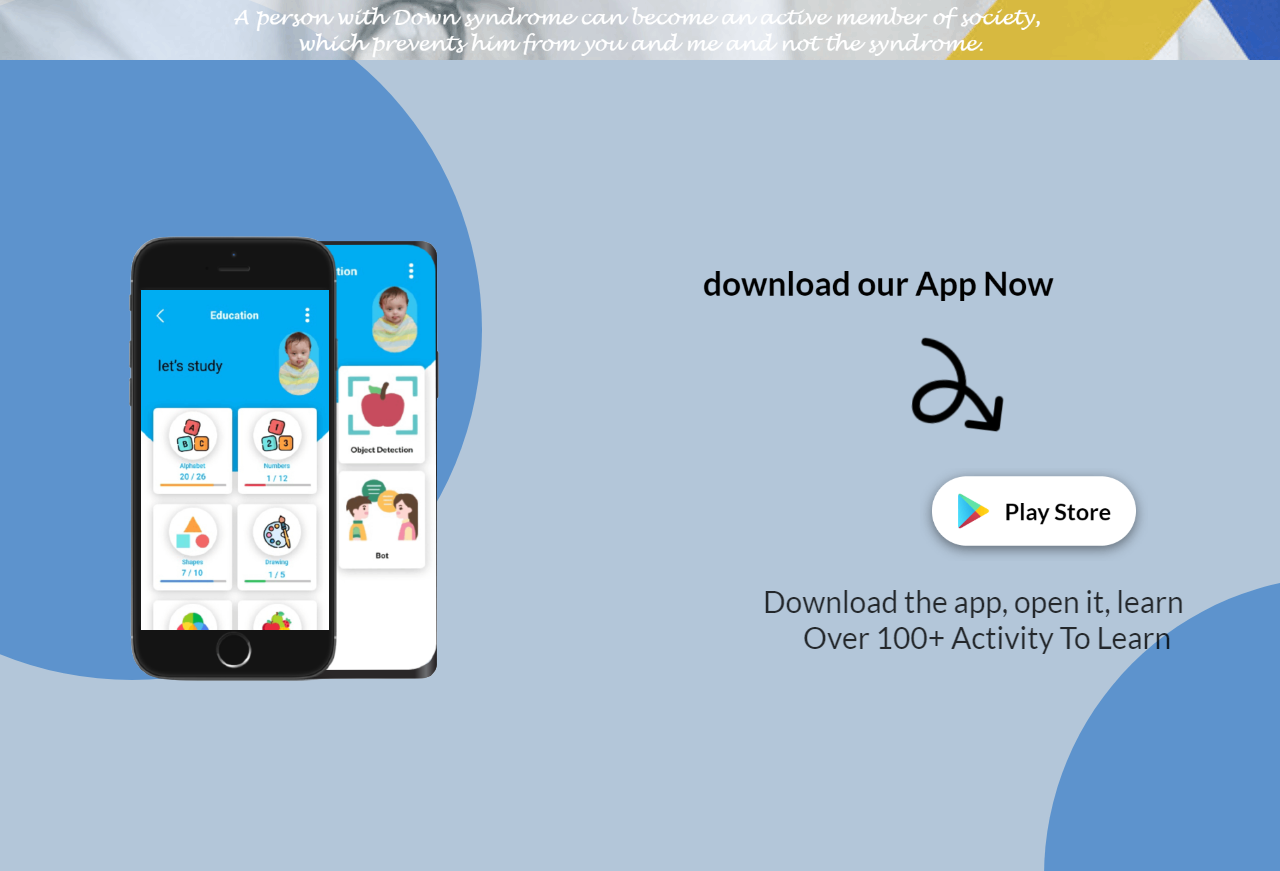
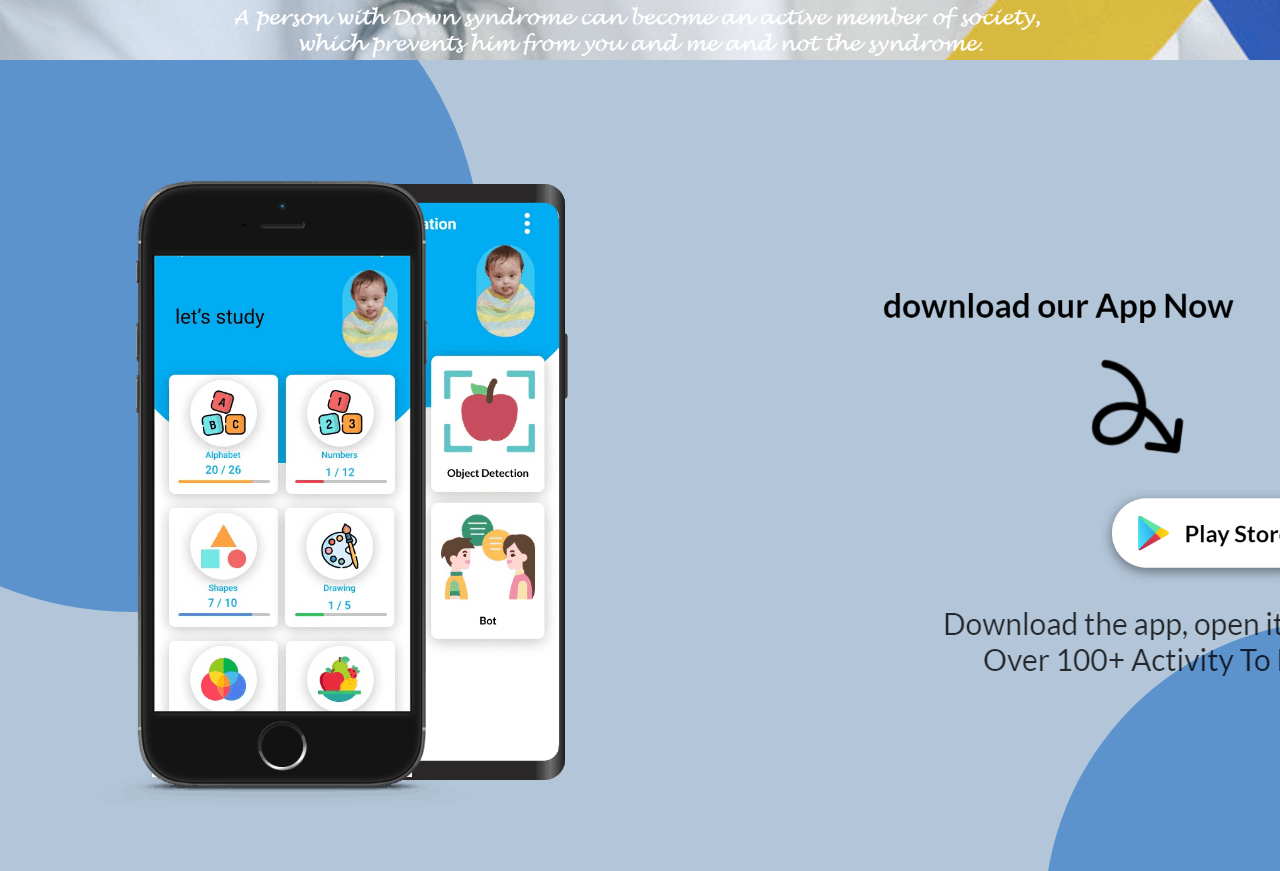
Before and after one commit to butterfly-sarah/down-syndrome, a plain HTML site: page index.html in a window 1280 px wide. Shown: the part 740-1611 px from the top of the page. Drawn offline with Linux system fonts and the light colour scheme.

Commit message:
down commit

```diff
--- a/index.html
+++ b/index.html
@@ -30,7 +30,7 @@
     <div>
         <table>
             <tr>
-                <td><div class="circle2"></div><img class="phone" src="images/Picsart_23-05-18_17-04-21-087-removebg-preview.png" alt=""></td>
+                <td><div class="circle2"></div><img class="phone" src="images/CompositeLayer (3).png" alt=""></td>
                 <td><img class="gplay" src="images/CompositeLayer (2).png" alt=""><br><img class="text" src="images/Group 7040.png" alt=""></td>
             </tr>
         </table>
```
Also changed, not shown: images/CompositeLayer (3).png (added).
